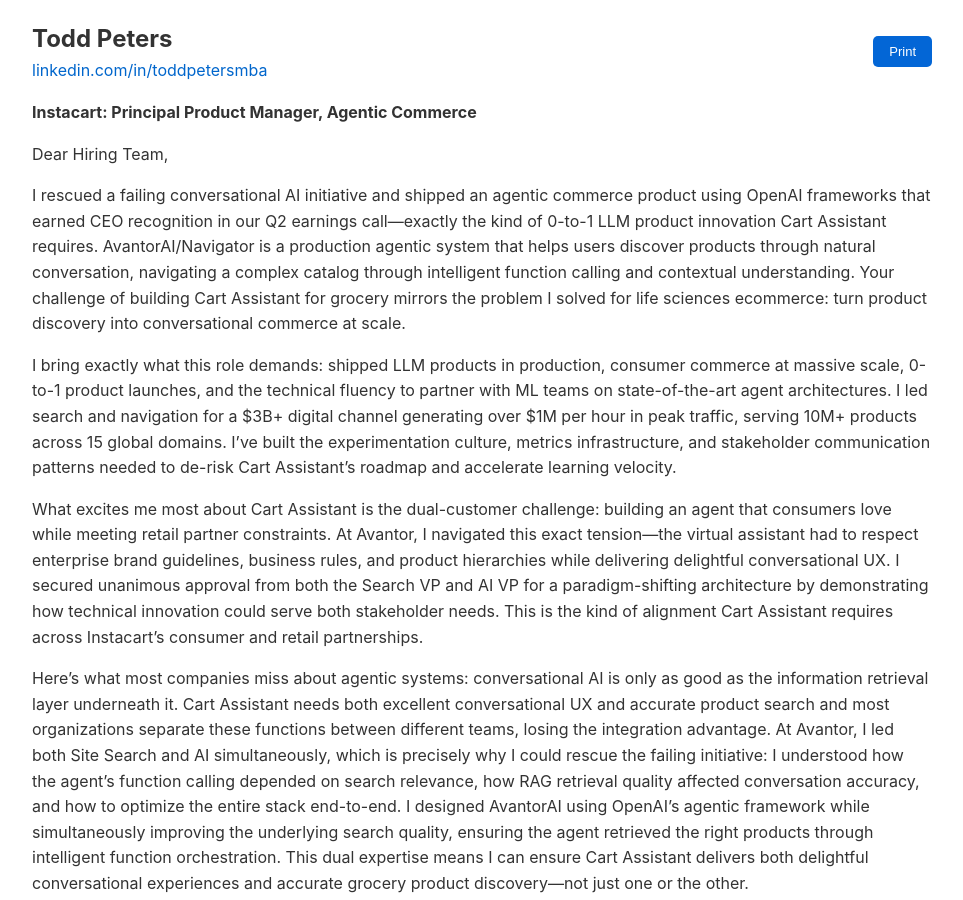
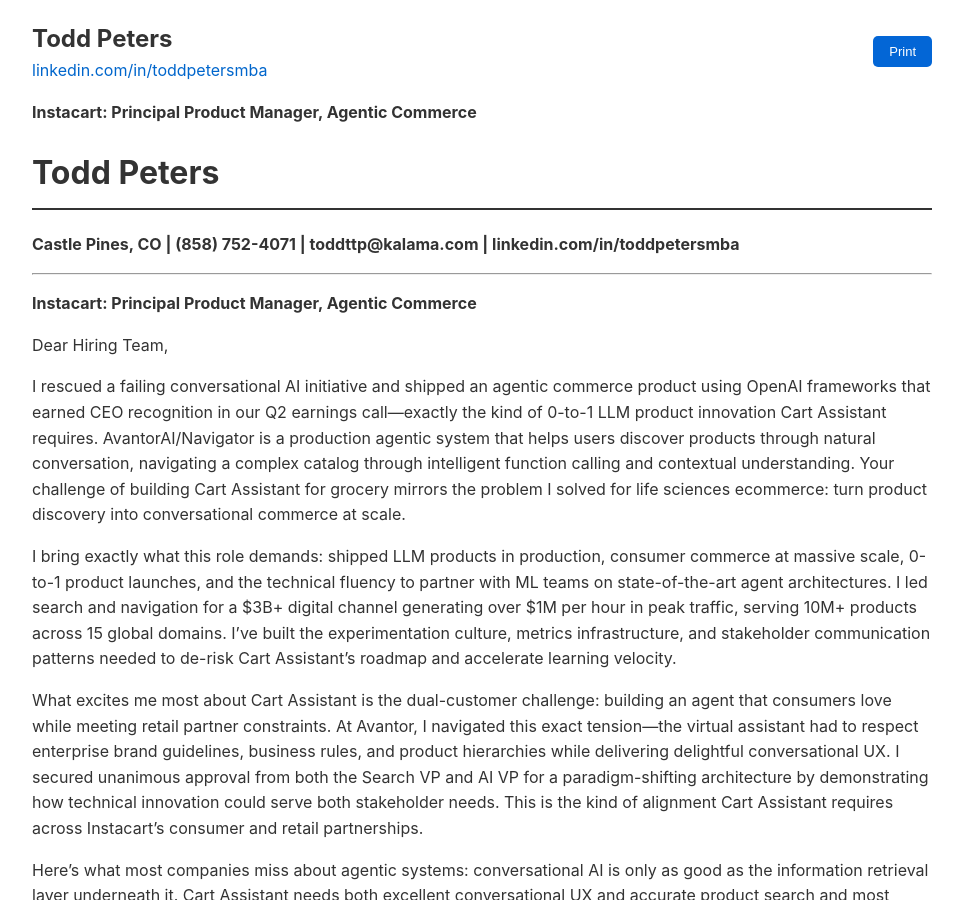
Before and after one commit to tsimech/tsimech.github.io, a Jekyll site: the page built from docs/instacart.md, in a window 1280 px wide and 900 px high. Shown: the whole window, without its empty margins (158-1121 px from the left). Built offline with Jekyll 4.4.1, drawn with Linux system fonts in a browser that asks for light colours.

Commit message:
Update email body with custom recruiter message

```diff
--- a/docs/instacart.md
+++ b/docs/instacart.md
@@ -28,6 +28,13 @@ setTimeout(function() {
 
 **Instacart: Principal Product Manager, Agentic Commerce**
 
+# Todd Peters
+**Castle Pines, CO | (858) 752-4071 | toddttp@kalama.com | linkedin.com/in/toddpetersmba**
+
+---
+
+**Instacart: Principal Product Manager, Agentic Commerce**
+
 Dear Hiring Team,
 
 I rescued a failing conversational AI initiative and shipped an agentic commerce product using OpenAI frameworks that earned CEO recognition in our Q2 earnings call—exactly the kind of 0-to-1 LLM product innovation Cart Assistant requires. AvantorAI/Navigator is a production agentic system that helps users discover products through natural conversation, navigating a complex catalog through intelligent function calling and contextual understanding. Your challenge of building Cart Assistant for grocery mirrors the problem I solved for life sciences ecommerce: turn product discovery into conversational commerce at scale.
@@ -51,7 +58,7 @@ Todd Peters
 ---
 
 # TODD PETERS
-**Castle Pines, CO | [(858) 752-4071](tel:8587524071) | [toddttp@kalama.com](mailto:toddttp@kalama.com?subject=Re:%20Instacart%20-%20Principal%20Product%20Manager,%20Agentic%20Commerce&body=Dear%20Todd,%0A%0AWe'd%20love%20to%20interview%20you%20ASAP%20for%20our%20Principal%20Product%20Manager,%20Agentic%20Commerce%20role.) | [linkedin.com/in/toddpetersmba](https://linkedin.com/in/toddpetersmba)**
+**Castle Pines, CO | [(858) 752-4071](tel:8587524071) | [toddttp@kalama.com](mailto:toddttp@kalama.com?subject=Re:%20Instacart%20-%20Principal%20Product%20Manager,%20Agentic%20Commerce&body=Dear%20Todd,%0A%0AI%20reviewed%20your%20application%20at%20https://tsimech.github.io/instacart%20for%20our%20Principal%20Product%20Manager,%20Agentic%20Commerce%20position.%20Your%20background%20in%20agentic%20systems%20and%20dual%20Search+AI%20expertise%20is%20exactly%20what%20we're%20looking%20for.%0A%0AAre%20you%20available%20for%20an%20initial%20conversation%20this%20week?) | [linkedin.com/in/toddpetersmba](https://linkedin.com/in/toddpetersmba)**
 
 ---
 
```
